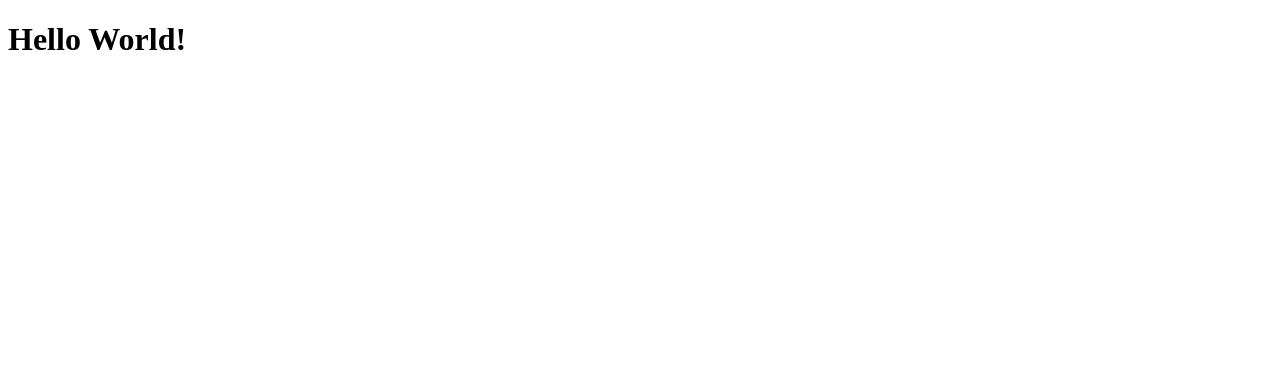
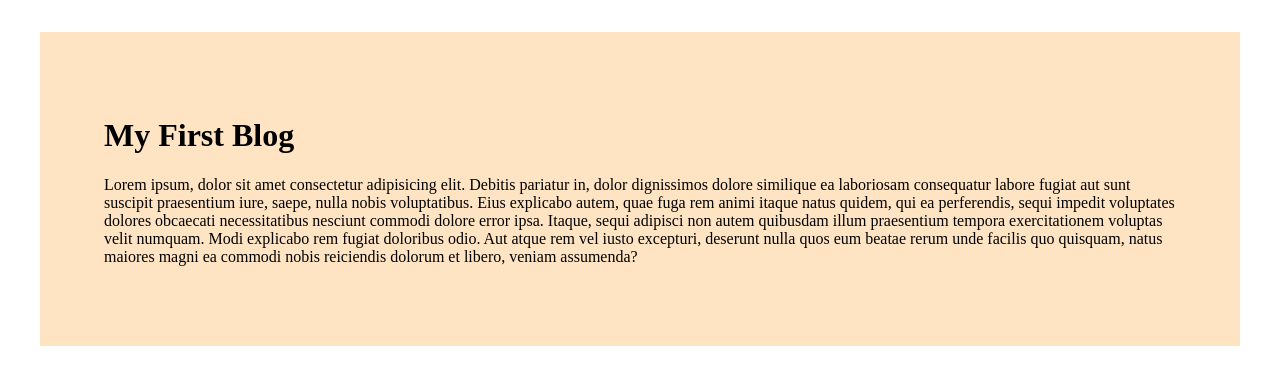
Before and after one commit to Asifmahmud436/my-first-github-repo, a plain HTML site: page index.html in a window 1280 px wide. Drawn offline with Linux system fonts and the light colour scheme.

Commit message:
stylesheet added

```diff
--- a/index.html
+++ b/index.html
@@ -3,9 +3,13 @@
 <head>
     <meta charset="UTF-8">
     <meta name="viewport" content="width=device-width, initial-scale=1.0">
-    <title>Document</title>
+    <link rel="stylesheet" href="style/style.css">
+    <title>Asif's Blog</title>
 </head>
 <body>
-    <h1>Hello World!</h1>
+    <div class="blog">
+        <h1>My First Blog</h1>
+        <p>Lorem ipsum, dolor sit amet consectetur adipisicing elit. Debitis pariatur in, dolor dignissimos dolore similique ea laboriosam consequatur labore fugiat aut sunt suscipit praesentium iure, saepe, nulla nobis voluptatibus. Eius explicabo autem, quae fuga rem animi itaque natus quidem, qui ea perferendis, sequi impedit voluptates dolores obcaecati necessitatibus nesciunt commodi dolore error ipsa. Itaque, sequi adipisci non autem quibusdam illum praesentium tempora exercitationem voluptas velit numquam. Modi explicabo rem fugiat doloribus odio. Aut atque rem vel iusto excepturi, deserunt nulla quos eum beatae rerum unde facilis quo quisquam, natus maiores magni ea commodi nobis reiciendis dolorum et libero, veniam assumenda?</p>
+    </div>
 </body>
 </html>
--- /dev/null
+++ b/style/style.css
@@ -0,0 +1,5 @@
+.blog{
+    background-color: bisque;
+    padding: 4em;
+    margin: 2em;
+}
```
